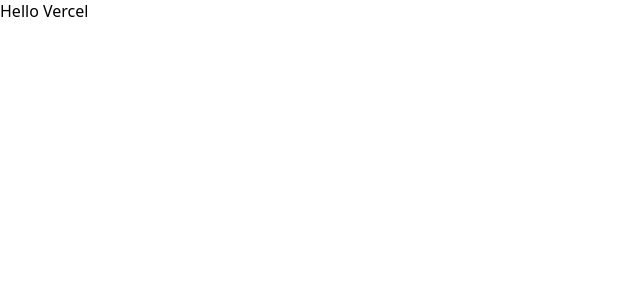
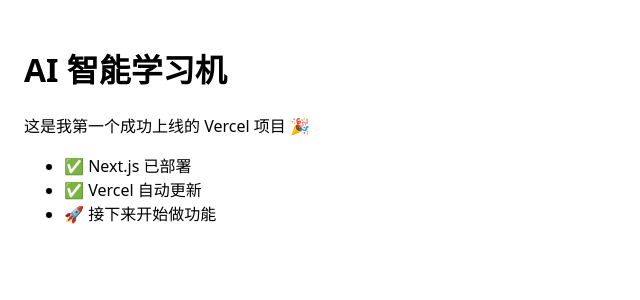
Before and after one commit to boos88978857-svg/ai-intelligent-learning-machine, a Next.js app: page / in a window 1280 px wide. Shown: the top 300 px of the page, without its empty margins (0-640 px from the left). Built offline with nearby package versions, Linux system fonts and the light colour scheme.

Commit message:
更新 page.tsx

```diff
--- a/app/page.tsx
+++ b/app/page.tsx
@@ -1,3 +1,13 @@
 export default function Page() {
-  return <div>Hello Vercel</div>;
+  return (
+    <main style={{ padding: 24 }}>
+      <h1>AI 智能学习机</h1>
+      <p>这是我第一个成功上线的 Vercel 项目 🎉</p>
+      <ul>
+        <li>✅ Next.js 已部署</li>
+        <li>✅ Vercel 自动更新</li>
+        <li>🚀 接下来开始做功能</li>
+      </ul>
+    </main>
+  );
 }
```
